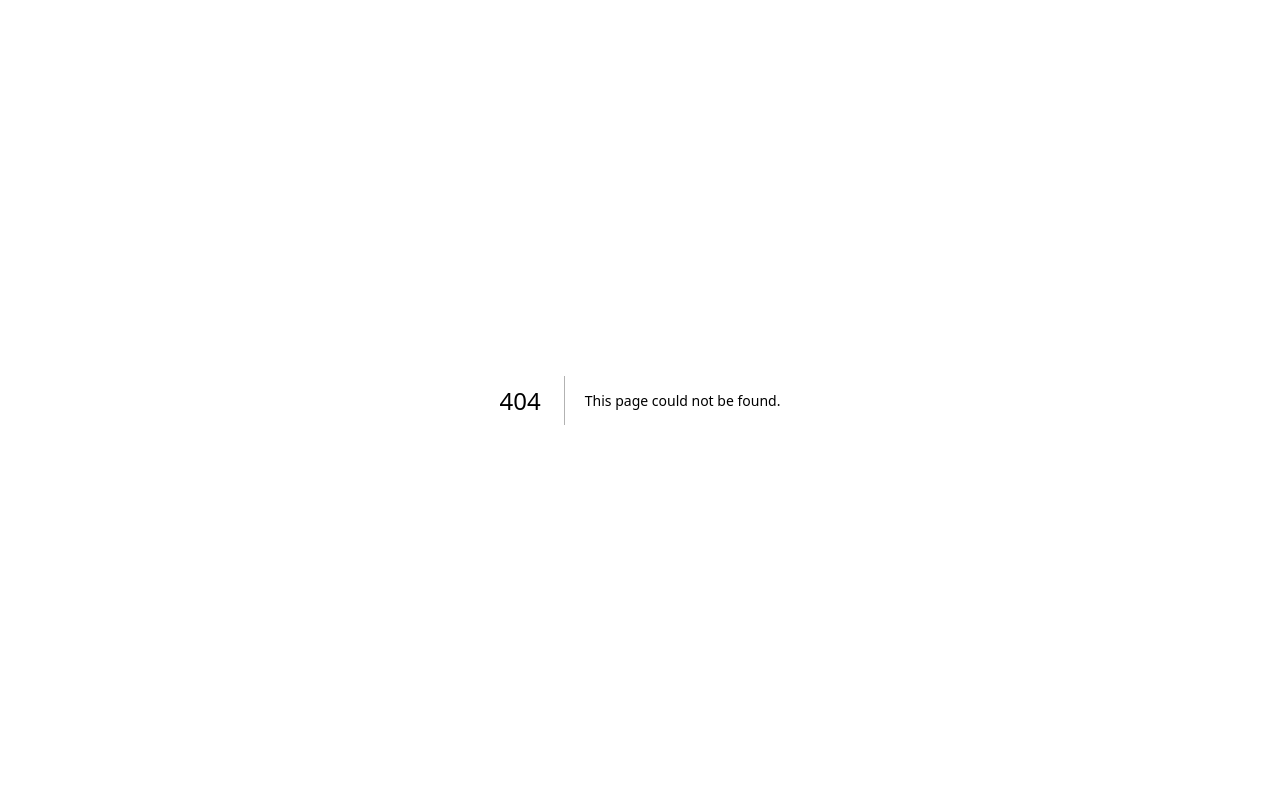
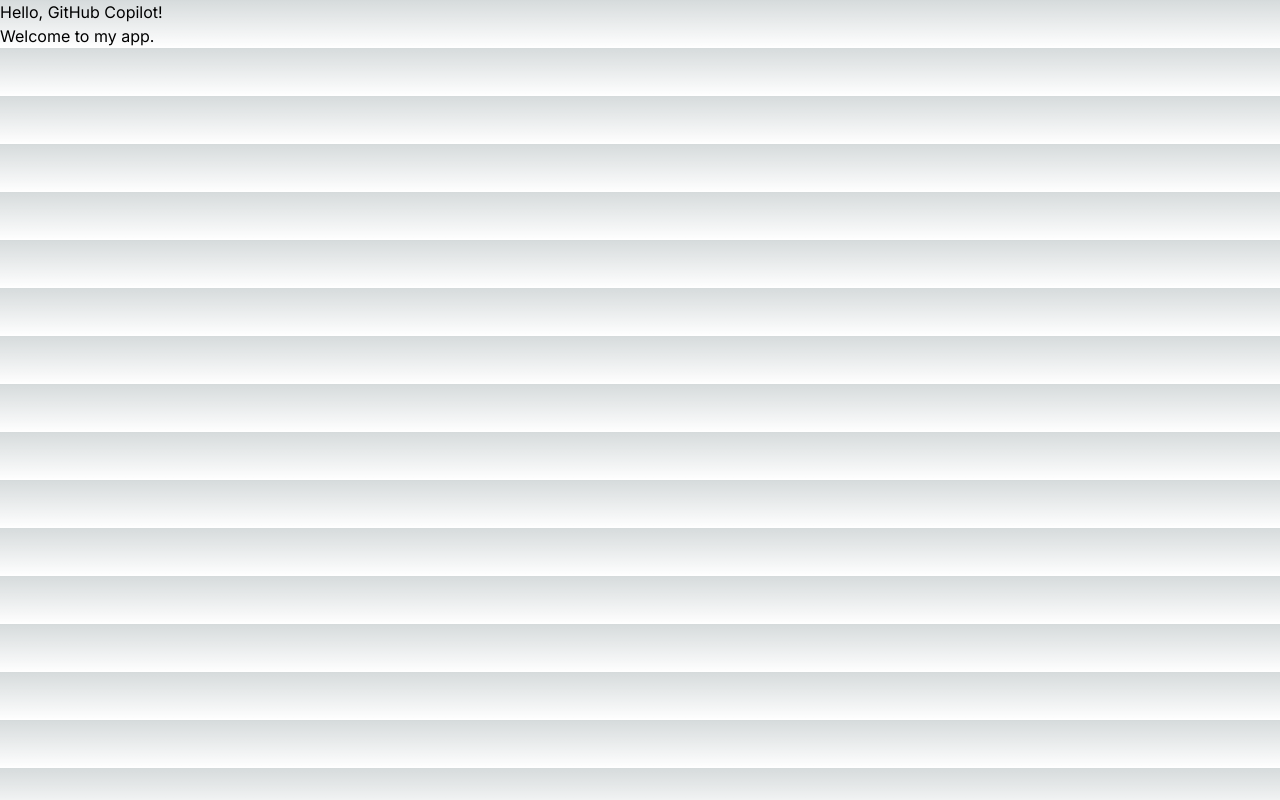
Before and after one commit to Alexvil1131di/exchange-nest-front, a Next.js app: page /Auth in a window 1280 px wide. Before the commit this address had no page. Built offline with nearby package versions, Linux system fonts and the light colour scheme.

Commit message:
projectBoilerPlate

```diff
--- /dev/null
+++ b/app/Auth/page.tsx
@@ -0,0 +1,13 @@
+
+import React from 'react';
+
+const Auth = () => {
+    return (
+        <div>
+            <h1>Hello, GitHub Copilot!</h1>
+            <p>Welcome to my app.</p>
+        </div>
+    );
+};
+
+export default Auth;
```
Also changed, not shown: 1 other file (tests, documents, lock files or other folders).
